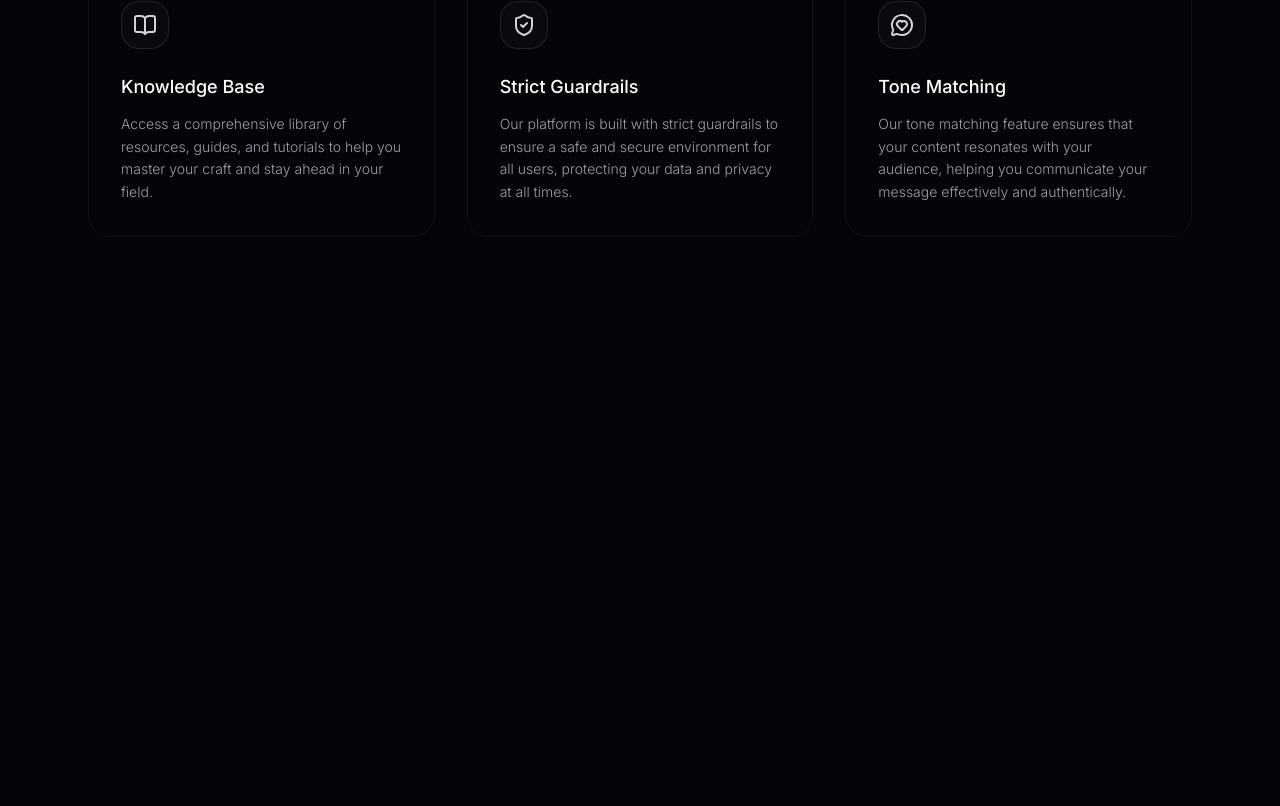
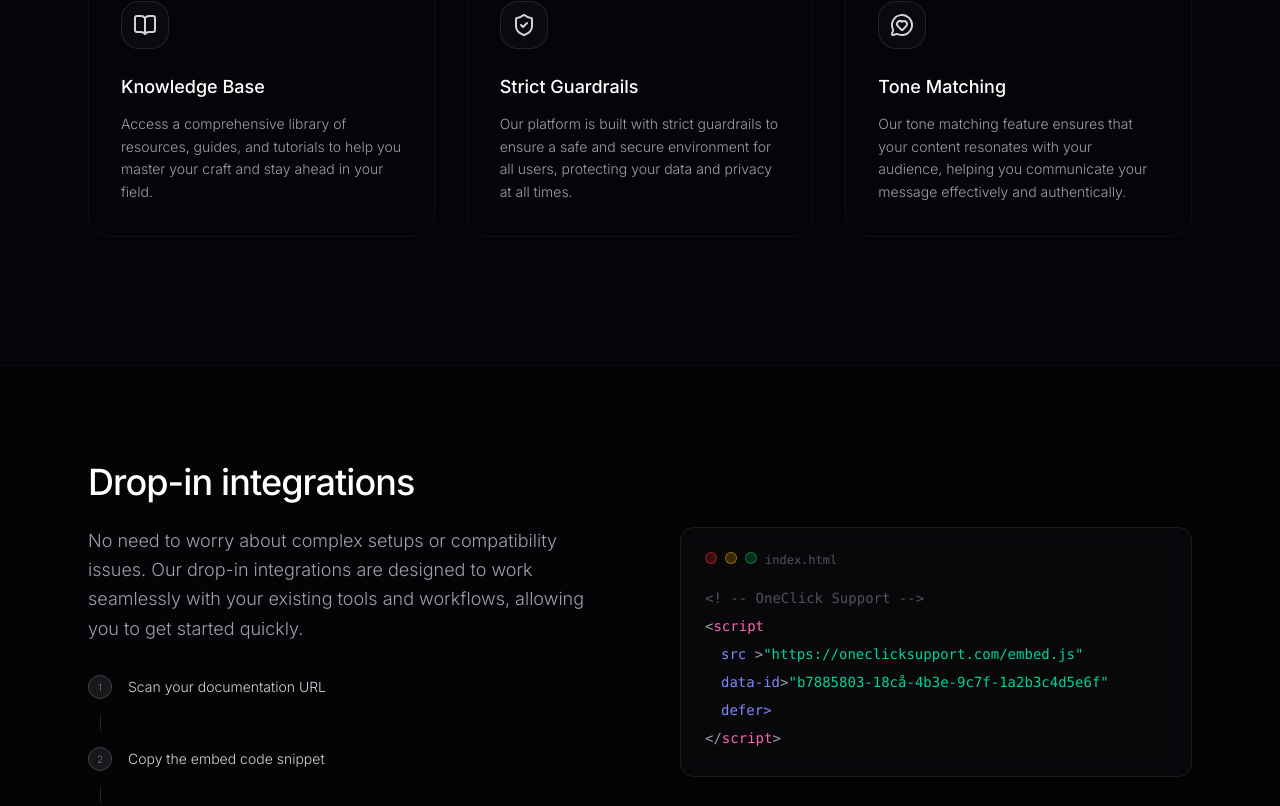
Before and after one commit to 1honoredcode1/OneClick-AI, a Next.js app: page / in a window 1280 px wide. Shown: the part 1991-2797 px from the top of the page. Before the commit the page ends 2356 px from the top, so only its background shows below. Built offline with nearby package versions, Linux system fonts and the light colour scheme.

Commit message:
integration section

```diff
--- a/app/page.tsx
+++ b/app/page.tsx
@@ -1,5 +1,6 @@
 import Features from "@/components/landing/features";
 import Hero from "@/components/landing/hero";
+import Integration from "@/components/landing/integrations";
 import NavBar from "@/components/landing/nav";
 import SocialProof from "@/components/landing/social";
 
@@ -10,6 +11,7 @@ const page = () => {
       <Hero />
       <SocialProof />
       <Features />
+      <Integration />
     </main>
   );
 };
--- /dev/null
+++ b/components/landing/integrations/index.tsx
@@ -0,0 +1,93 @@
+const Integration = () => {
+  return (
+    <section
+      id="how-it-works"
+      className="py-24 border-t border-white/5 bg-black/20"
+    >
+      <div className="max-w-6xl mx-auto px-6 flex flex-col md:flex-row items-center gap-16">
+        <div className="flex-1">
+          <h2 className="text-3xl md:text-4xl font-medium text-white tracking-tight mb-6">
+            Drop-in integrations
+          </h2>
+          <p className="text-lg text-zinc-400 font-light mb-8 leading-relaxed">
+            No need to worry about complex setups or compatibility issues. Our
+            drop-in integrations are designed to work seamlessly with your
+            existing tools and workflows, allowing you to get started quickly.
+          </p>
+          <div className="flex flex-col gap-4">
+            <div className="flex items-center gap-4 text-sm text-zinc-300 font-light">
+              <div
+                className="w-6 h-6 rounded-full bg-zinc-900 border border-zinc-700 flex
+                items-center justify-center text-[10px] text-zinc-500"
+              >
+                1
+              </div>
+              Scan your documentation URL
+            </div>
+            <div className="w-px h-4 bg-zinc-800 ml-3"></div>
+            <div className="flex items-center gap-4 text-sm text-zinc-300 font-light">
+              <div
+                className="w-6 h-6 rounded-full bg-zinc-900 border border-zinc-700 flex
+                items-center justify-center text-[10px] text-zinc-500"
+              >
+                2
+              </div>
+              Copy the embed code snippet
+            </div>
+            <div className="w-px h-4 bg-zinc-800 ml-3"></div>
+            <div className="flex items-center gap-4 text-sm text-zinc-300 font-light">
+              <div
+                className="w-6 h-6 rounded-full bg-zinc-900 border border-zinc-700 flex
+                items-center justify-center text-[10px] text-zinc-500"
+              >
+                3
+              </div>
+              Auto-resolve tickets
+            </div>
+          </div>
+        </div>
+        <div className="flex-1 w-full max-w-lg">
+          <div className="glass-card rounded-xl p-6 relative">
+            <div className="flex items-center justify-between mb-4">
+              <div className="flex gap-2">
+                <div className="w-3 h-3 rounded-full bg-red-500/20 border border-red-500/50"></div>
+                <div className="w-3 h-3 rounded-full bg-yellow-500/20 border border-yellow-500/50"></div>
+                <div className="w-3 h-3 rounded-full bg-green-500/20 border border-green-500/50"></div>
+                <span className="text-xs text-zinc-600 font-mono">
+                  index.html
+                </span>
+              </div>
+            </div>
+            <div className="font-mono text-xs md:text-sm leading-7 text-zinc-400">
+              <div className="text-zinc-600">
+                &lt;! -- OneClick Support --&gt;
+              </div>
+              <div>
+                &lt;<span className="text-pink-400">script</span>
+              </div>
+              <div className="pl-4">
+                <span className="text-indigo-400">src</span> &gt;
+                <span className="text-emerald-400">
+                  &quot;https://oneclicksupport.com/embed.js&quot;
+                </span>
+              </div>
+              <div className="pl-4">
+                <span className="text-indigo-400">data-id</span>&gt;
+                <span className="text-emerald-400">
+                  &quot;b7885803-18cå-4b3e-9c7f-1a2b3c4d5e6f&quot;
+                </span>
+                <br />
+                <span className="text-indigo-400">defer&gt;</span>
+              </div>
+              <div>
+                &lt;/<span className="text-pink-400">script</span>&gt;
+              </div>
+            </div>
+          </div>
+        </div>
+      </div>
+    </section>
+  );
+};
+
+export default Integration;
```
